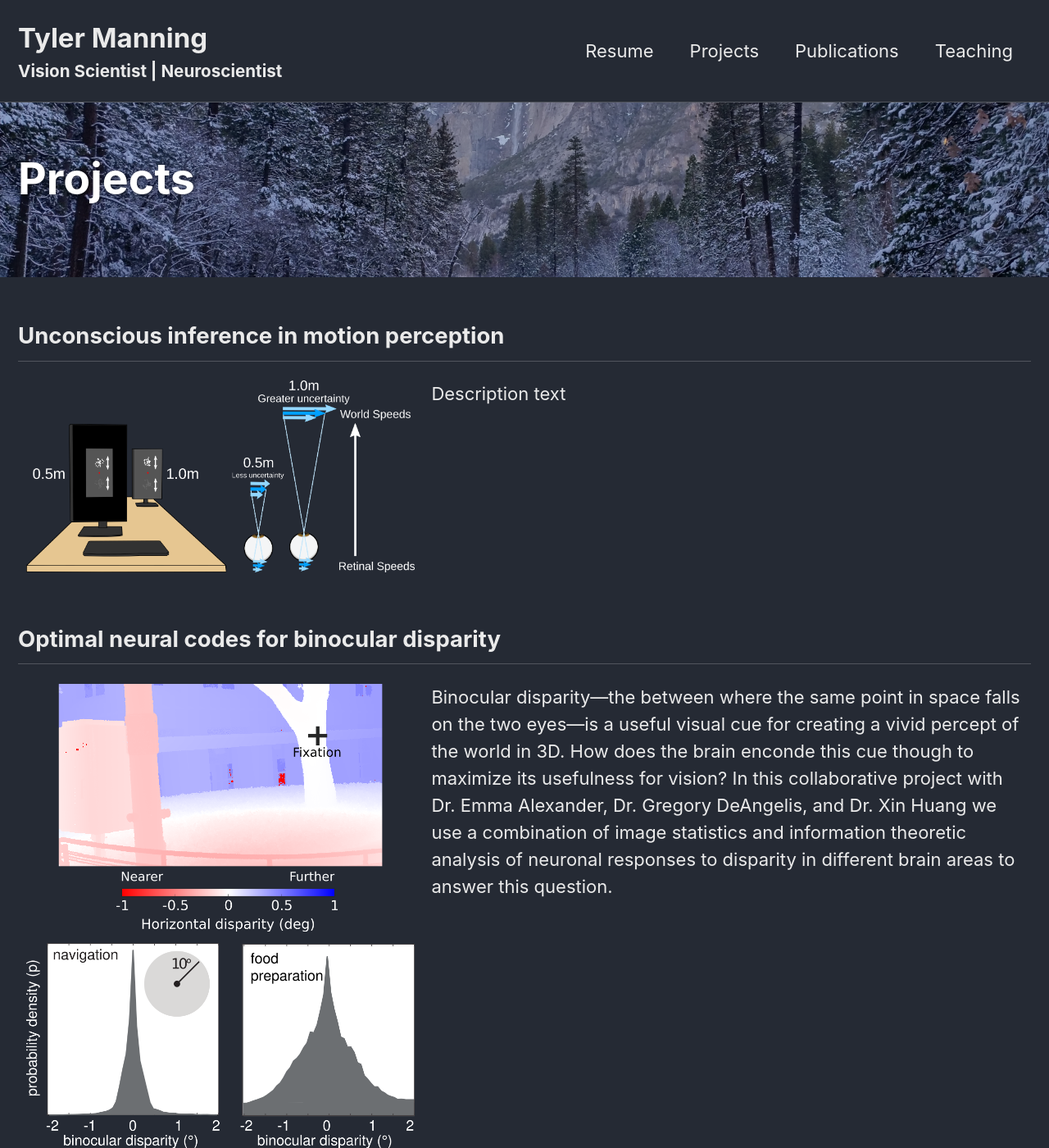
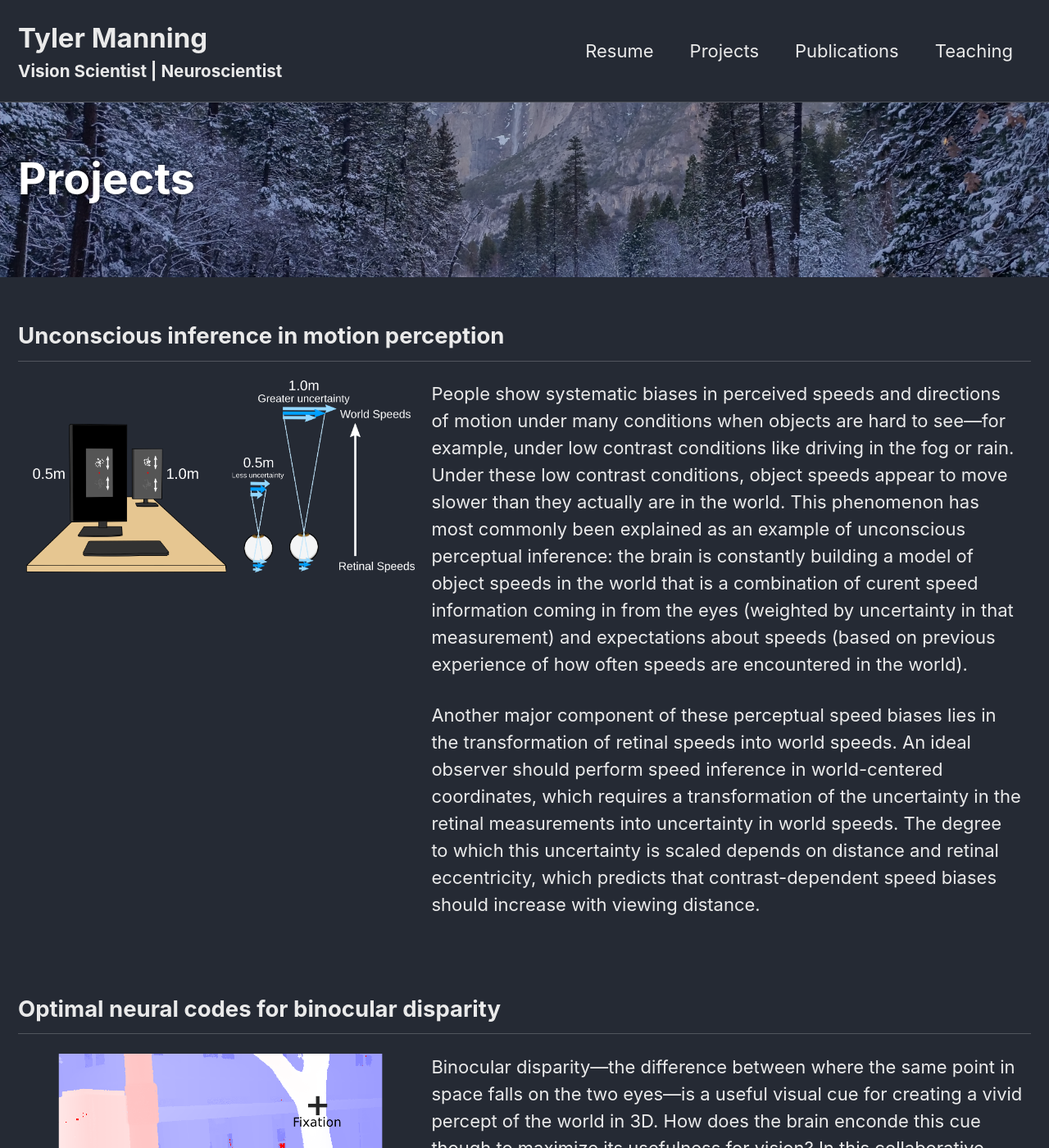
Before and after one commit to tsmanning/tsmanning.github.io, a Jekyll site: the page built from _pages/projects.html, in a window 1280 px wide and 1400 px high. Shown: the whole window at 82% size. Built offline with Jekyll 4.4.1, drawn with Linux system fonts in a browser that asks for light colours; cached includes are drawn as plain includes.

Commit message:
Page edits

```diff
--- a/_pages/projects.html
+++ b/_pages/projects.html
@@ -65,7 +65,19 @@ intro:
     <img src="/assets/images/UncertProj.png" alt="proj1" width="600" height="369" class="responsive">
   </div>
   <div class="column right">
-    <p>Description text</p>
+    <p>People show systematic biases in perceived speeds and directions of motion under many conditions when
+       objects are hard to see<span>&#8212;</span>for example, under low contrast conditions like driving in the fog
+       or rain. Under these low contrast conditions, object speeds appear to move slower than they actually are in
+       the world. This phenomenon has most commonly been explained as an example of unconscious perceptual inference:
+       the brain is constantly building a model of object speeds in the world that is a combination of curent speed
+       information coming in from the eyes (weighted by uncertainty in that measurement) and expectations about
+       speeds (based on previous experience of how often speeds are encountered in the world).</p>
+
+    <p>Another major component of these perceptual speed biases lies in the transformation of retinal speeds into
+       world speeds. An ideal observer should perform speed inference in world-centered coordinates, which requires
+       a transformation of the uncertainty in the retinal measurements into uncertainty in world speeds. The degree to
+       which this uncertainty is scaled depends on distance and retinal eccentricity, which predicts that contrast-dependent
+       speed biases should increase with viewing distance.</p>
   </div>
 </div>
 
@@ -76,7 +88,7 @@ intro:
     <img src="/assets/images/DisparityProj.png" alt="proj2" width="600" height="369" class="responsive">
   </div>
   <div class="column right">
-    <p>Binocular disparity<span>&#8212;</span>the between where the same point in space falls
+    <p>Binocular disparity<span>&#8212;</span>the difference between where the same point in space falls
        on the two eyes<span>&#8212;</span>is a useful visual cue for creating a vivid percept of the world in 3D.
        How does the brain enconde this cue though to maximize its usefulness for vision? In this collaborative project
        with Dr. Emma Alexander, Dr. Gregory DeAngelis, and Dr. Xin Huang we use a combination of image statistics and
@@ -84,7 +96,7 @@ intro:
   </div>
 </div>
 
-<!-- Project 1 container -->
+<!-- Project 3 container -->
 <h2>Extracting heading from retinal images during eye movements</h2>
 <div class="row">
   <div class="column left">
```
